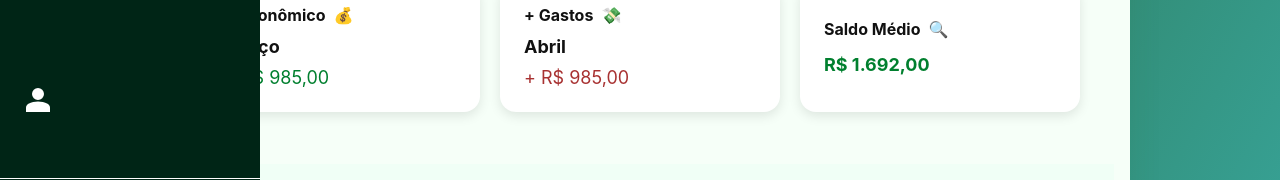
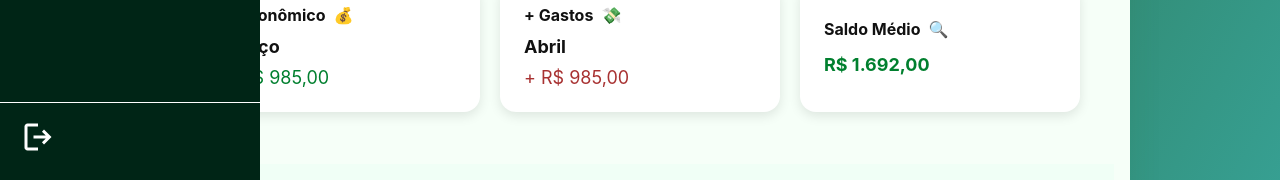
Before and after one commit to lucassouzast/PoupaMais, a React (Vite) app: page /charts in a window 1280 px wide. Shown: the part 176-356 px from the top of the page. Built offline with nearby package versions, Linux system fonts and the light colour scheme; no server answers; some icons are missing.

Commit message:
fix: remoção da pagina de conta para organização

```diff
--- a/src/components/SideBar/SideBar.tsx
+++ b/src/components/SideBar/SideBar.tsx
@@ -47,7 +47,7 @@ export const SideBar = () => {
             </C.IconWrapper>
             {drawerOpen && <C.Label $delay={200}>Gráficos</C.Label>}
           </C.ChartsButton>
-          <C.AccountButton onClick={() => navigate("/account")}>
+          {/* <C.AccountButton onClick={() => navigate("/account")}>
             <C.IconWrapper>
               <Icon
                 icon="material-symbols:person"
@@ -57,7 +57,7 @@ export const SideBar = () => {
               />
             </C.IconWrapper>
             {drawerOpen && <C.Label $delay={300}>Conta</C.Label>}
-          </C.AccountButton>
+          </C.AccountButton> */}
           <C.LogoutButton onClick={logout}>
             <C.IconWrapper>
               <C.StyledIcon
```
